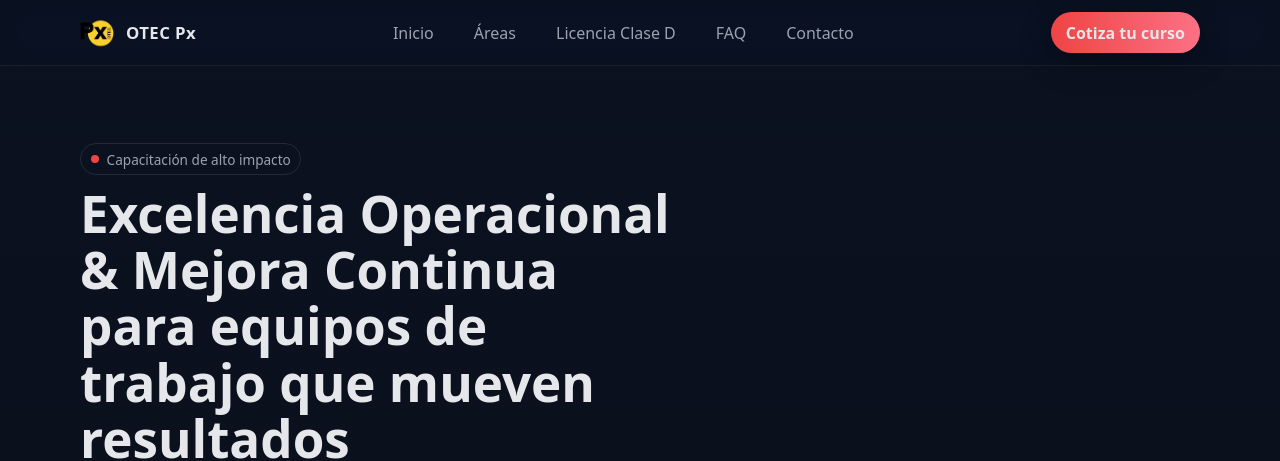
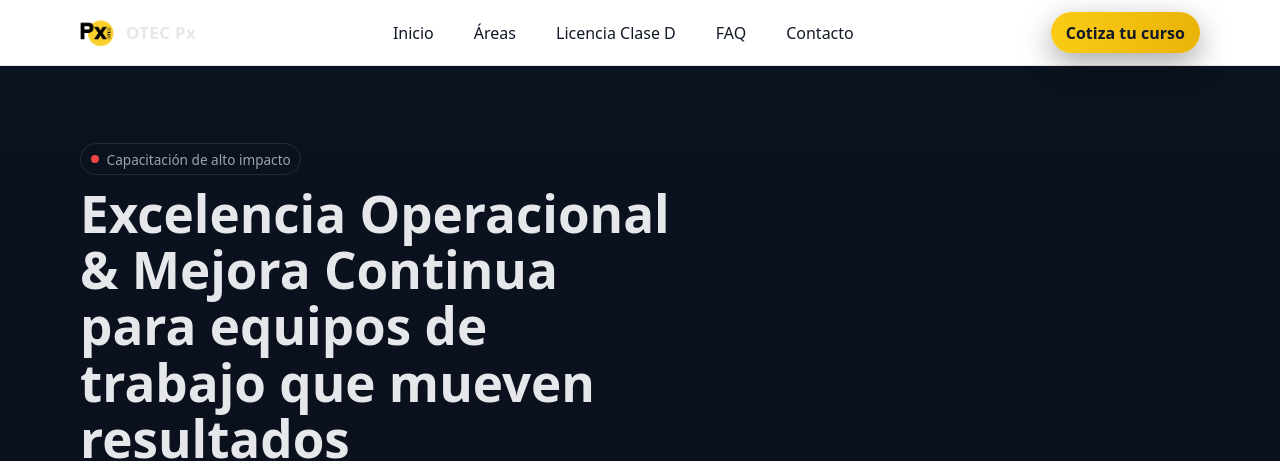
Before and after one commit to px-sys/otec-px, a plain HTML site: page index.html in a window 1280 px wide. Shown: the top 461 px of the page. Drawn offline with Linux system fonts and the light colour scheme.

Commit message:
style: cambiar barra de navegación a fondo claro y texto oscuro

```diff
--- a/index.html
+++ b/index.html
@@ -34,7 +34,39 @@
 
     /* Layout */
     .container{max-width:1120px;margin-inline:auto;padding:0 1rem}
-    header{position:sticky;top:0;z-index:50;background:rgba(11,18,32,.7);backdrop-filter:saturate(160%) blur(12px);border-bottom:1px solid rgba(255,255,255,.06)}
+    header {
+  position: sticky;
+  top: 0;
+  z-index: 50;
+  background: #ffffff; /* fondo claro */
+  border-bottom: 1px solid rgba(0,0,0,.1);
+  backdrop-filter: none; /* quitamos el blur oscuro */
+}
+
+nav a {
+  padding: .5rem .75rem;
+  border-radius: 999px;
+  color: #111827; /* texto oscuro */
+}
+
+nav a:hover {
+  color: #000000;
+  background: rgba(0,0,0,.05); /* gris suave al pasar el mouse */
+}
+
+.cta {
+  background: linear-gradient(90deg, #facc15, #eab308); /* amarillo dorado */
+  color: #111827;
+  padding: .6rem .95rem;
+  border-radius: 999px;
+  font-weight: 700;
+  box-shadow: var(--shadow);
+}
+
+.cta:hover {
+  filter: brightness(1.05);
+}
+
     .nav{display:flex;align-items:center;justify-content:space-between;padding: .75rem 0}
     .brand{display:flex;gap:.75rem;align-items:center}
     .logo {
@@ -50,10 +82,26 @@
 
     .brand h1{font-size:1.05rem;letter-spacing:.4px;margin:0;font-weight:700}
     nav ul{display:flex;gap:1rem;list-style:none;margin:0;padding:0}
-    nav a{padding:.5rem .75rem;border-radius:999px;color:var(--muted)}
-    nav a:hover{color:var(--text);background:rgba(255,255,255,.06)}
-    .cta{background:linear-gradient(90deg,var(--brand),#fb7185);padding:.6rem .95rem;border-radius:999px;font-weight:700;box-shadow:var(--shadow)}
-    .cta:hover{filter:brightness(1.05)}
+    nav a {
+  padding: .5rem .75rem;
+  border-radius: 999px;
+  color: #111827; /* texto oscuro */
+}
+    nav a:hover {
+  color: #000000;
+  background: rgba(0,0,0,.05); /* gris suave al pasar el mouse */
+}
+    .cta {
+  background: linear-gradient(90deg, #facc15, #eab308); /* amarillo dorado */
+  color: #111827;
+  padding: .6rem .95rem;
+  border-radius: 999px;
+  font-weight: 700;
+  box-shadow: var(--shadow);
+}
+    .cta:hover {
+  filter: brightness(1.05);
+}
 
     /* Hero */
     .hero{position:relative;overflow:hidden}
```
Also changed, not shown: 1 other file.
